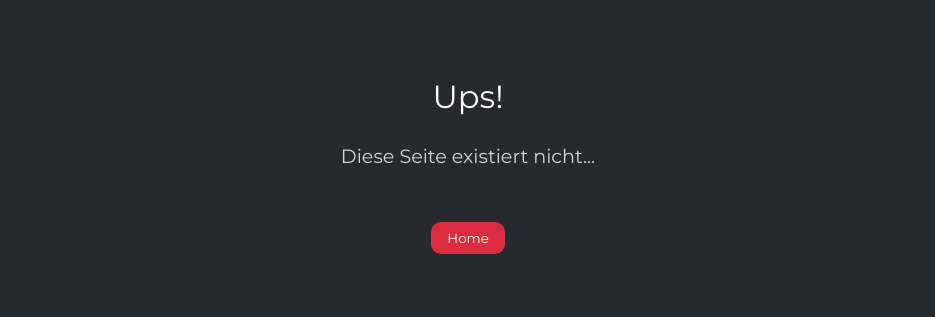
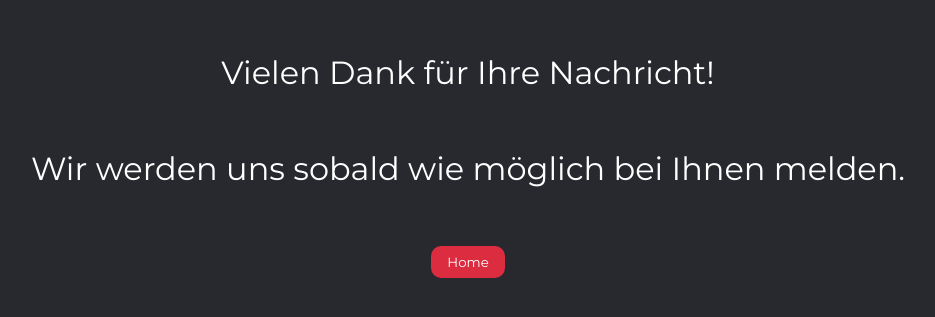
Before and after one commit to Artur-SE/Portfolio-Website, a React (Create React App) app: page /thankyou in a window 1280 px wide. Shown: the part 231-548 px from the top of the page, without its empty margins (172-1107 px from the left). Built offline with nearby package versions, Linux system fonts and the light colour scheme.

Commit message:
Site ready for deployment

```diff
--- a/src/App.js
+++ b/src/App.js
@@ -62,7 +62,7 @@ function App() {
         <Route path="/datenschutz">
           <Datenschutz />
         </Route>
-        <Route exact path="https://www.klein-consulting.tech/thankyou">
+        <Route path="/thankyou">
           <ThankYou />
         </Route>
         <Route path="*">
```
